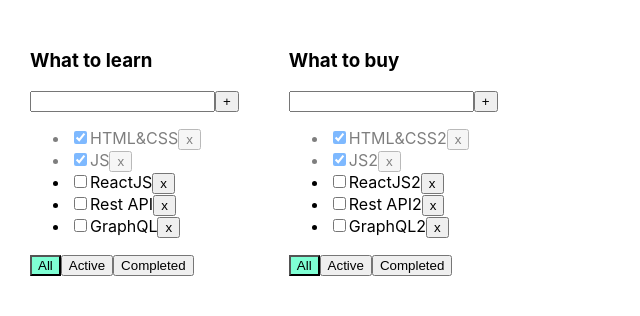
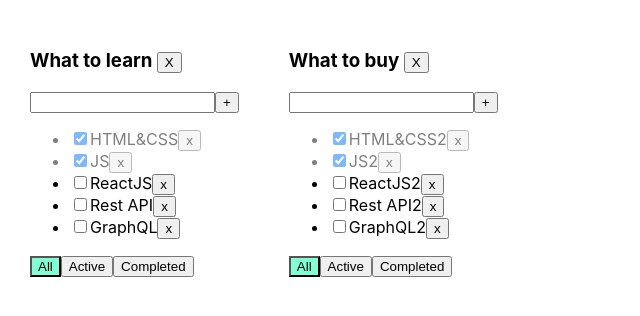
Before and after one commit to PasterIvan/it-inkebator-Todolist, a React (Create React App) app: page / in a window 1280 px wide. Shown: the top 316 px of the page, without its empty margins (0-640 px from the left). Built offline with nearby package versions, Linux system fonts and the light colour scheme.

Commit message:
05 lesson dop + removeTodolist

```diff
--- a/src/App.tsx
+++ b/src/App.tsx
@@ -1,11 +1,16 @@
 import React, {useState} from 'react';
 import './App.css';
-import {TaskType, Todolist} from './Todolist';
+import {TaskType, Todolist} from './Components/Todolist';
 import {v1} from 'uuid';
 
 export type FilterValuesType = "all" | "active" | "completed";
 
-export type TodolistsType = { id: string, title: string, filter: FilterValuesType }
+export type TodolistsType = {
+    id: string,
+    title: string,
+    filter: FilterValuesType
+}
+
 export type TasksType = {
     [key: string]: Array<TaskType>
 }
@@ -37,16 +42,21 @@
         ]
     });
 
-    function removeTask(todolistID: string, taskID: string) {
+    const removeTodolist =(todolistsID: string) => {
+        setTodolists(todolists.filter(el => el.id !== todolistsID))
+        delete tasks[todolistsID]
+    }
+
+    const removeTask = (todolistID: string, taskID: string) => {
         setTasks({...tasks, [todolistID]: tasks[todolistID].filter(el => el.id !== taskID)})
     }
 
-    function addTask(todolistID: string, title: string) {
+    const addTask = (todolistID: string, title: string) => {
         let newTask = {id: v1(), title: title, isDone: false};
         setTasks({...tasks, [todolistID]: [newTask, ...tasks[todolistID]]})
     }
 
-    function changeStatus(todolistID: string, taskId: string, isDone: boolean) {
+    const changeStatus = (todolistID: string, taskId: string, isDone: boolean) => {
         setTasks({...tasks, [todolistID]: tasks[todolistID].map(el => el.id === taskId ? {...el, isDone: isDone} : el)})
     }
 
@@ -60,12 +70,12 @@
                         title={el.title}
                         tasks={tasks[el.id]}
                         removeTask={removeTask}
-                       // changeFilter={changeFilter}
                         addTask={addTask}
                         changeTaskStatus={changeStatus}
                         filter={el.filter}
                         setTodolists={setTodolists}
                         todolists={todolists}
+                        removeTodolist={removeTodolist}
                     />
                 )
             })}
--- a/src/Todolist.tsx
+++ b/src/Components/Todolist.tsx
@@ -1,5 +1,5 @@
 import React, {ChangeEvent, KeyboardEvent, useState} from 'react';
-import {FilterValuesType, TodolistsType} from './App';
+import {FilterValuesType, TodolistsType} from '../App';
 import {MapComponent} from "./MapComponent";
 
 export type TaskType = {
@@ -18,6 +18,7 @@
     filter: FilterValuesType
     setTodolists: (todolists: Array<TodolistsType>) => void
     todolists: Array<TodolistsType>
+    removeTodolist: (todolistID: string)=>void
 }
 
 export function Todolist(props: PropsType) {
@@ -27,7 +28,6 @@
 
     function changeFilter(todolistID: string, value: FilterValuesType) {
         props.setTodolists(props.todolists.map(el => el.id === todolistID ? {...el, filter: value} : el))
-        // setFilter(value);
     }
 
     let tasksForTodolist = props.tasks;
@@ -35,7 +35,6 @@
     if (props.filter === "active") {
         tasksForTodolist = props.tasks.filter(t => t.isDone === false);
     }
-
     if (props.filter === "completed") {
         tasksForTodolist = props.tasks.filter(t => t.isDone === true);
     }
@@ -63,10 +62,11 @@
     const onAllClickHandler = () => changeFilter(props.todolistID, "all");
     const onActiveClickHandler = () => changeFilter(props.todolistID, "active");
     const onCompletedClickHandler = () => changeFilter(props.todolistID, "completed");
+    const removeTodolistHandler =() => {props.removeTodolist(props.todolistID)}
 
     return <div>
 
-        <h3>{props.title}</h3>
+        <h3>{props.title} <button onClick={removeTodolistHandler}>X</button></h3>
         <div>
             <input value={title}
                    onChange={onChangeHandler}
```
Also changed, not shown: src/Components/MapComponent.tsx (renamed from src/MapComponent.tsx).
